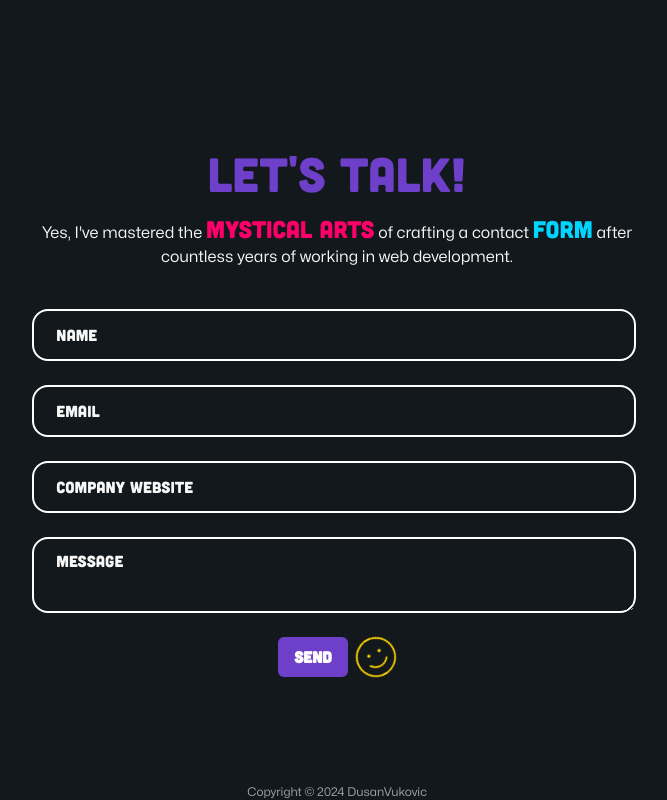
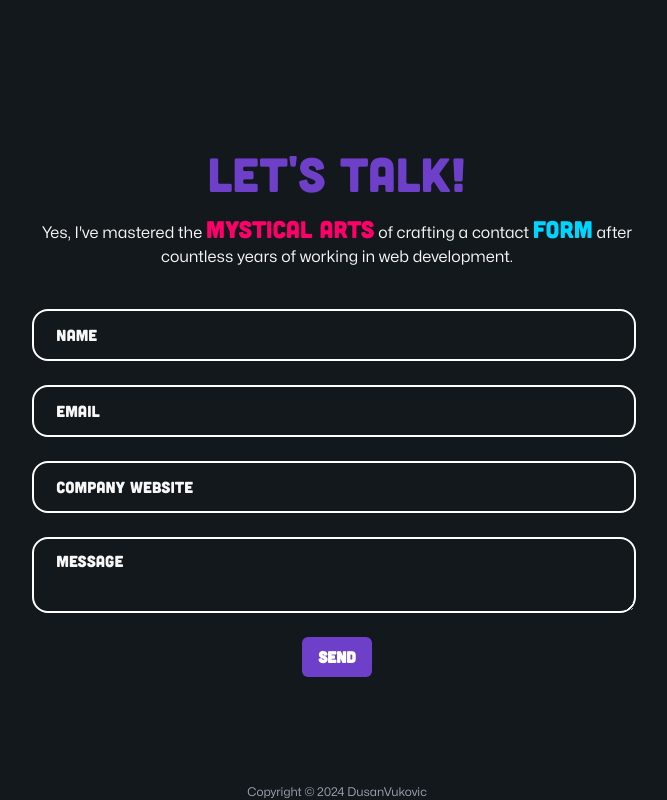
Before and after one commit to vukovicdusan/portfolio, a Next.js app: page / in a window 1280 px wide. Shown: the part 7317-8117 px from the top of the page, without its empty margins (303-970 px from the left). Built offline with nearby package versions, Linux system fonts and the light colour scheme.

Commit message:
Fixed the spinner in the contact form

```diff
--- a/components/ContactForm.tsx
+++ b/components/ContactForm.tsx
@@ -18,7 +18,7 @@ type CtaContentPropType = {
 
 const ContactForm = (props: CtaContentPropType) => {
   const [inputValue, valueHandler] = useInput();
-  const [loading, setLoading] = useState<boolean>(true);
+  const [loading, setLoading] = useState<boolean>(false);
 
   const [responseState, setResponseState] = useState<TResponseState>({
     message: "initial_state",
```
